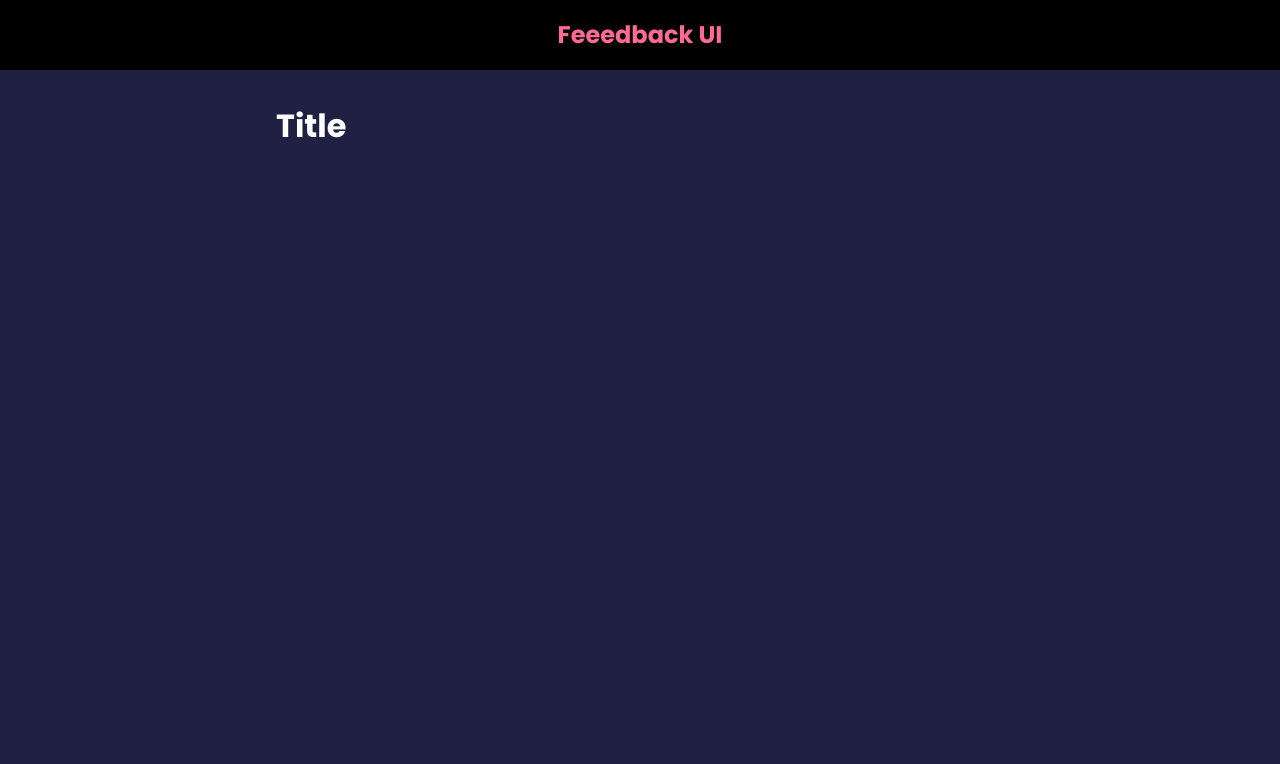
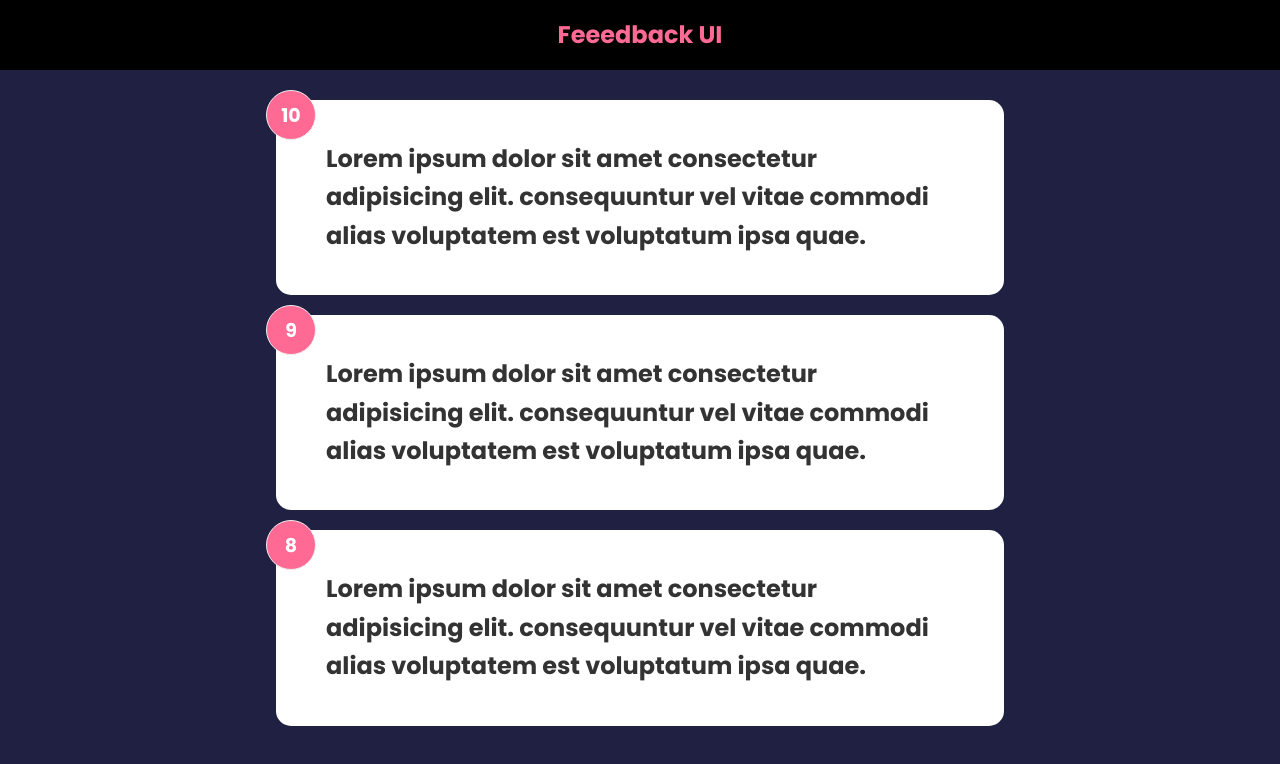
Before and after one commit to alexelmore/react-feedback-app, a React (Create React App) app in the folder feed-app/: page / in a window 1280 px wide. Shown: the top 764 px of the page. Built offline with nearby package versions, Linux system fonts and the light colour scheme.

Commit message:
create feedback list and item components

```diff
--- a/feed-app/src/App.js
+++ b/feed-app/src/App.js
@@ -1,11 +1,15 @@
+import { useState } from "react";
 import Header from "./components/Header";
+import FeedbackList from "./components/FeedbackList";
+import FeedbackData from "./data/FeedbackData";
 
 function App() {
+  const [feedback, setFeedBack] = useState(FeedbackData);
   return (
     <>
       <Header />
       <div className="container">
-        <h1>Title</h1>
+        <FeedbackList feedback={feedback} />
       </div>
     </>
   );
--- /dev/null
+++ b/feed-app/src/components/FeedbackItem.jsx
@@ -0,0 +1,16 @@
+// FeedbackItem Component
+
+import { useState } from "react";
+function FeedbackItem({ data }) {
+  const [rating, setRating] = useState(data.rating);
+  const [text, setText] = useState(data.text);
+
+  return (
+    <div className="card">
+      <div className="num-display">{rating}</div>
+      <div className="text-display">{text}</div>
+    </div>
+  );
+}
+
+export default FeedbackItem;
--- /dev/null
+++ b/feed-app/src/components/FeedbackList.jsx
@@ -0,0 +1,19 @@
+import FeedbackItem from "./FeedbackItem";
+function FeedbackList({ feedback }) {
+  console.log(feedback);
+  return (
+    <div>
+      {feedback.length ? (
+        feedback.map((data) => (
+          <h2 key={data.id}>
+            <FeedbackItem data={data} />
+          </h2>
+        ))
+      ) : (
+        <h2>There is no feedback at this time</h2>
+      )}
+    </div>
+  );
+}
+
+export default FeedbackList;
--- /dev/null
+++ b/feed-app/src/data/FeedbackData.js
@@ -0,0 +1,22 @@
+const FeedbackData = [
+  {
+    id: 1,
+    rating: 10,
+    text:
+      "Lorem ipsum dolor sit amet consectetur adipisicing elit. consequuntur vel vitae commodi alias voluptatem est voluptatum ipsa quae.",
+  },
+  {
+    id: 2,
+    rating: 9,
+    text:
+      "Lorem ipsum dolor sit amet consectetur adipisicing elit. consequuntur vel vitae commodi alias voluptatem est voluptatum ipsa quae.",
+  },
+  {
+    id: 3,
+    rating: 8,
+    text:
+      "Lorem ipsum dolor sit amet consectetur adipisicing elit. consequuntur vel vitae commodi alias voluptatem est voluptatum ipsa quae.",
+  },
+];
+
+export default FeedbackData;
```
